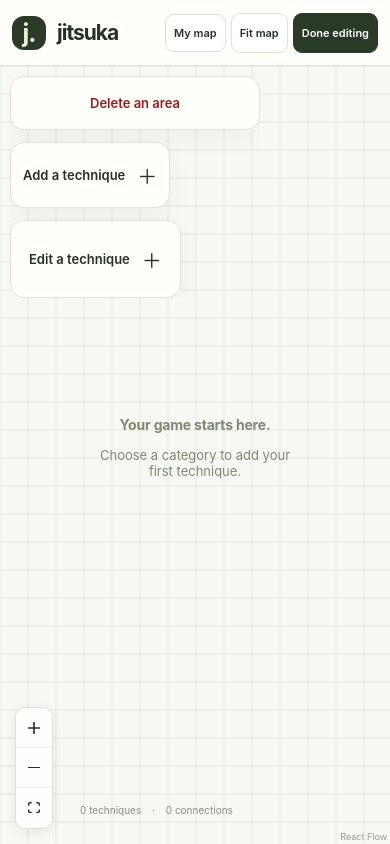
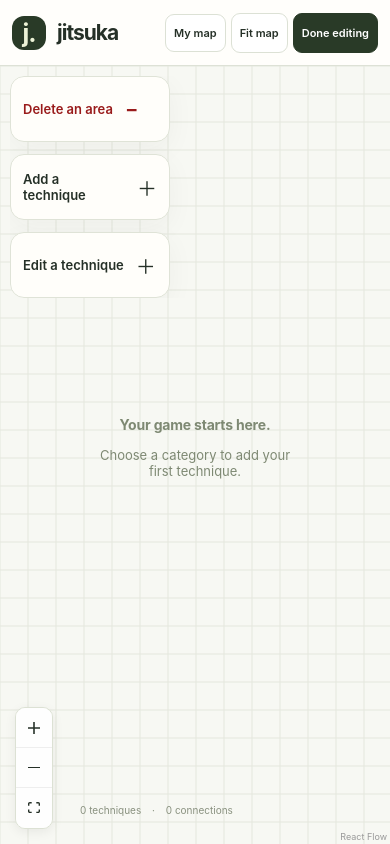
Before and after one commit to Citronex/jitsuka, a React (Vite) app: page / in a window 390 px wide. Both pictures are taken after a click on the button "Edit map". Built offline with nearby package versions, Linux system fonts and the light colour scheme.

Commit message:
Match area delete button size and add minus icon

```diff
--- a/src/App.tsx
+++ b/src/App.tsx
@@ -430,7 +430,7 @@ export function App() {
                 setEditPickerOpen(false);
               }}
             >
-              Delete an area
+              Delete an area <span aria-hidden="true">−</span>
             </button>
           )}
           {!presentation && (
--- a/src/styles.css
+++ b/src/styles.css
@@ -701,9 +701,19 @@ textarea {
   font-size: 13px;
   font-weight: 600;
 }
-.editor-dock .panel:has(> .expand-tools[aria-expanded="false"]) {
-  width: fit-content;
+.editor-dock .panel:has(> .expand-tools[aria-expanded="false"]),
+.editor-dock .area-delete-button {
+  width: 172px;
+  min-height: 78px;
   max-width: 100%;
+}
+@media (max-width: 600px) {
+  .editor-dock .panel:has(> .expand-tools[aria-expanded="false"]),
+  .editor-dock .area-delete-button {
+    width: 160px;
+    min-height: 66px;
+    padding: 12px;
+  }
 }
 .app-tools-panel .close-map {
   margin-left: auto;
@@ -800,4 +810,11 @@ textarea {
 }
 .area-delete-button {
   color: #991b1b;
+  text-align: left;
+  display: flex;
+  align-items: center;
+  gap: 12px;
 }
+.area-delete-button span {
+  font-size: 20px;
+}
```
